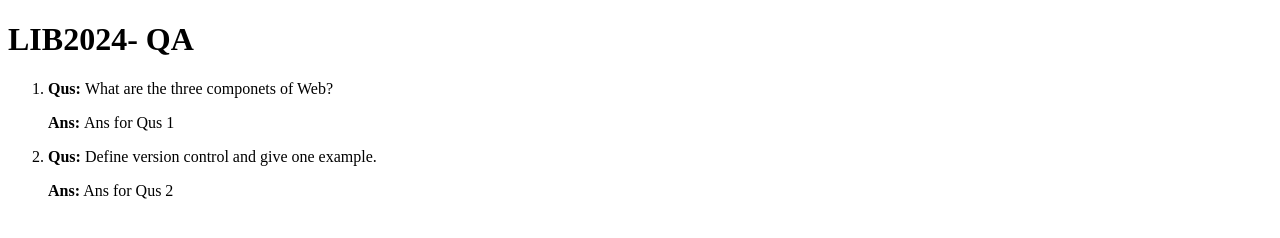
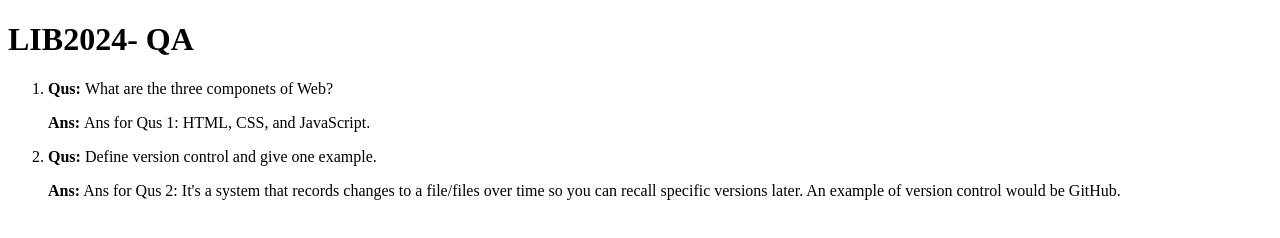
Before and after one commit to jarl0002/jarl0002.github.io, a plain HTML site: page lib2024/qa/index.html in a window 1280 px wide. Drawn offline with Linux system fonts and the light colour scheme.

Commit message:
QA Week 1

```diff
--- a/lib2024/qa/index.html
+++ b/lib2024/qa/index.html
@@ -16,7 +16,7 @@
 			</p>
 			<p>
 				<strong>Ans: </strong>
-				Ans for Qus 1
+				Ans for Qus 1: HTML, CSS, and JavaScript.
 		</p></li>
 		<!-- Qus 2 -->
 		<li>
@@ -26,7 +26,7 @@
 			</p>
 			<p>
 				<strong>Ans:</strong>
-				Ans for Qus 2
+				Ans for Qus 2: It's a system that records changes to a file/files over time so you can recall specific versions later. An example of version control would be GitHub.
 			</p>
 		</li>
   </ol>
```
